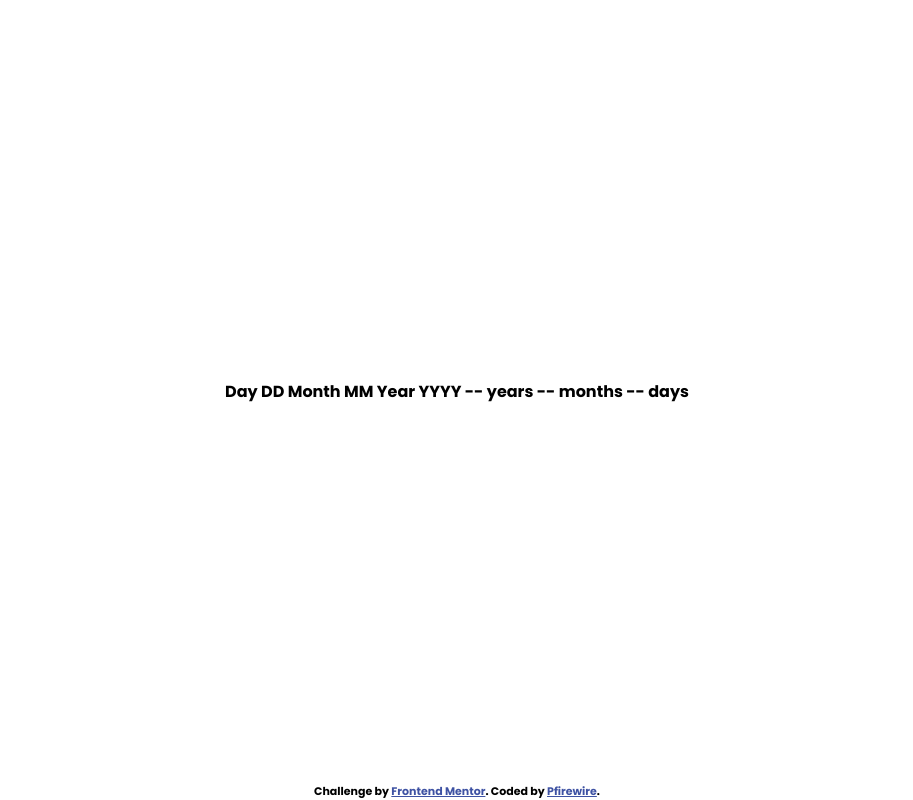
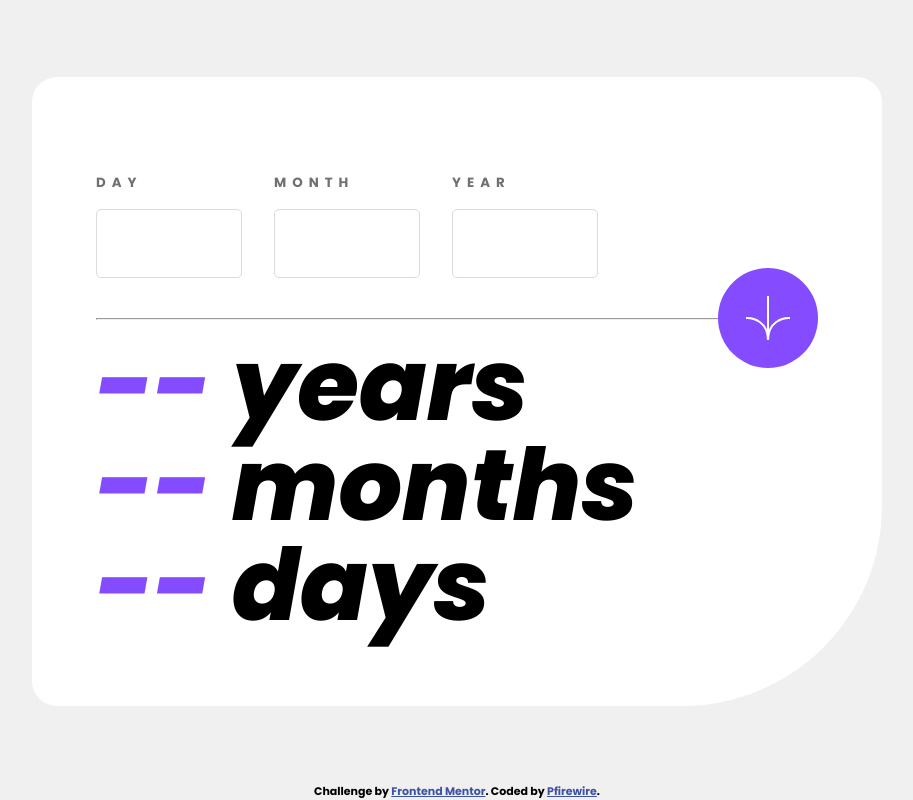
Before and after one commit to Pfirewire/frontendmentor-age-calculator-app, a plain HTML site: page index.html in a window 1280 px wide. Shown: the whole page, without its empty margins (183-1096 px from the left). Drawn offline with Linux system fonts and the light colour scheme.

Commit message:
added styling to get close to desktop completed design

```diff
--- a/css/index.css
+++ b/css/index.css
@@ -19,6 +19,7 @@ img {
 body {
     margin: unset;
     font-family: 'Poppins', sans-serif;
+    background-color: var(--off-white);
 }
 
 .page-wrapper {
@@ -34,6 +35,79 @@ body {
     flex-direction: column;
     justify-content: center;
     align-items: center;
+}
+
+.card {
+    background-color: var(--white);
+    width: 850px;
+    border-radius: 25px 25px 200px 25px;
+    padding: 6rem 4rem;
+    display: flex;
+    flex-direction: column;
+    gap: 2rem;
+}
+
+.card-header {
+    display: flex;
+    gap: 2rem;
+}
+
+.input-section {
+    display: flex;
+    flex-direction: column;
+    gap: 1rem;
+}
+
+input {
+    all: unset;
+    font-size: 24px;
+    width: 5rem;
+    border: 1px solid var(--light-grey);
+    padding: 1rem 2rem;
+    border-radius: 5px;
+}
+
+label {
+    color: var(--smokey-grey);
+    letter-spacing: 6px;
+    font-size: smaller;
+}
+
+.input-section {
+    display: flex;
+    flex-direction: column;
+}
+
+.card-divider {
+    position: relative;
+}
+
+.arrow-wrapper {
+    background-color: var(--purple);
+    border-radius: 50%;
+    position: absolute;
+    height: 100px;
+    width: 100px;
+    display: flex;
+    justify-content: center;
+    align-items: center;
+    right: 0;
+    top: -42px;
+}
+
+hr {
+    color: hsla(0, 0%, 100%, 0.38)
+}
+
+.date-display {
+    font-size: 100px;
+    margin: -50px 0;
+    font-style: italic;
+    font-weight: bold;
+}
+
+.date-value {
+    color: var(--purple);
 }
 
 
--- a/index.html
+++ b/index.html
@@ -18,19 +18,39 @@
 <div class="page-wrapper">
 
     <section class="main-wrapper">
-
-        Day
-        DD
-
-        Month
-        MM
-
-        Year
-        YYYY
-
-        -- years
-        -- months
-        -- days
+        <div class="card">
+            <div class="card-header">
+                <div class="input-section">
+                    <label for="day-input">DAY</label>
+                    <input type="text" id="day-input" name="day-input" class="input">
+                </div>
+                <div class="input-section">
+                    <label for="month-input">MONTH</label>
+                    <input type="text" id="month-input" name="month-input" class="input">
+                </div>
+                <div class="input-section">
+                    <label for="year-input">YEAR</label>
+                    <input type="text" id="year-input" name="year-input" class="input">
+                </div>
+            </div>
+            <div class="card-divider">
+                <div class="arrow-wrapper">
+                    <svg xmlns="http://www.w3.org/2000/svg" width="46" height="44" viewBox="0 0 46 44"><g fill="none" stroke="#FFF" stroke-width="2"><path d="M1 22.019C8.333 21.686 23 25.616 23 44M23 44V0M45 22.019C37.667 21.686 23 25.616 23 44"/></g></svg>
+                </div>
+                <hr>
+            </div>
+            <div class="card-body">
+                <div class="date-display">
+                    <span id="year-value" class="date-value">--</span> years
+                </div>
+                <div class="date-display">
+                    <span id="month-value" class="date-value">--</span> months
+                </div>
+                <div class="date-display">
+                    <span id="day-value" class="date-value">--</span> days
+                </div>
+            </div>
+        </div>
     </section>
 
     <div class="attribution">
```
Also changed, not shown: js/index.js (line endings or trailing spaces).
